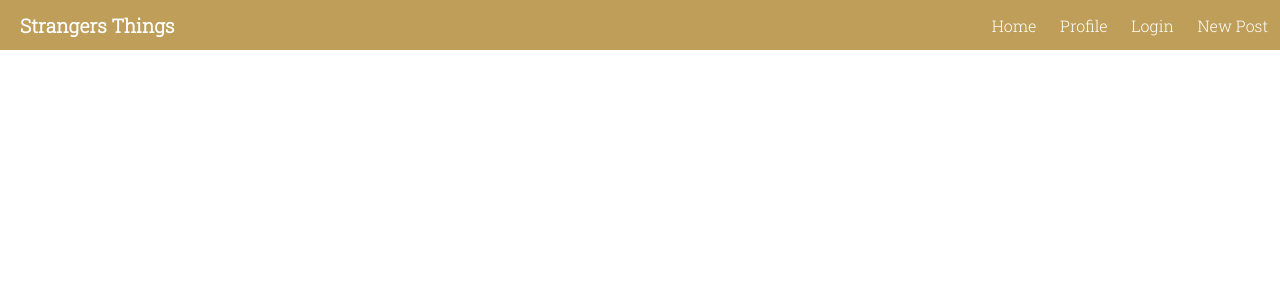
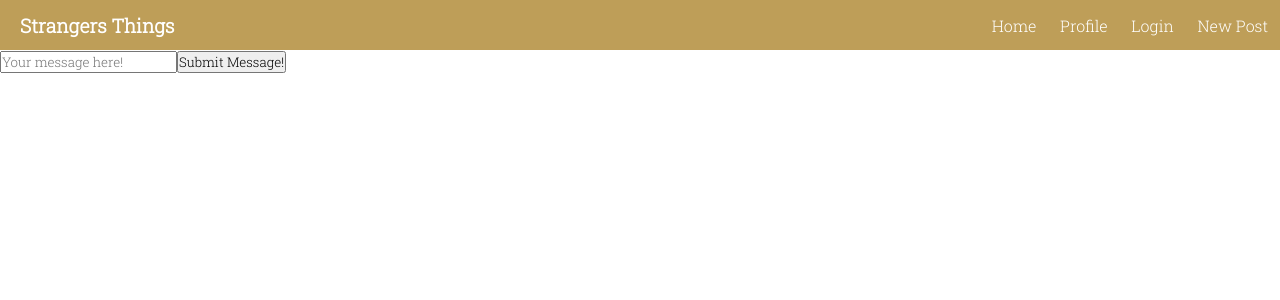
Before and after one commit to 1hazardousboi/strangers-things, a React (Create React App) app: page /Message in a window 1280 px wide. Shown: the top 300 px of the page. Built offline with nearby package versions, Linux system fonts and the light colour scheme.

Commit message:
added basics of message

```diff
--- a/src/App.js
+++ b/src/App.js
@@ -6,6 +6,7 @@ import {
   Register,
   NewPost,
   EditPost,
+  Message,
 } from "components";
 import { useState, useEffect } from "react";
 import { Routes, Route } from "react-router-dom";
@@ -64,6 +65,16 @@ export default function App() {
             />
           }
         />
+        <Route
+          path="/Message"
+          element={
+            <Message
+              token={token}
+              targetPost={targetPost}
+              setTargetPost={setTargetPost}
+            />
+          }
+        />
       </Routes>
     </>
   );
--- a/src/api/posts.js
+++ b/src/api/posts.js
@@ -62,3 +62,18 @@ export const editPost = async (token, post) => {
     }),
   });
 };
+
+export const messagePost = async (token, post, message) => {
+  const response = await fetch(`${url}/posts/${post._id}/messages`, {
+    method: "POST",
+    headers: {
+      "Content-Type": "application/json",
+      Authorization: `Bearer ${token}`,
+    },
+    body: JSON.stringify({
+      message: {
+        content: message,
+      },
+    }),
+  });
+};
--- a/src/components/Message.jsx
+++ b/src/components/Message.jsx
@@ -1,5 +1,27 @@
-import React from "react";
+import React, { useState } from "react";
+import { useNavigate } from "react-router-dom";
+import { messagePost } from "api/posts";
 
-export default function Message() {
-  return <div>Message</div>;
+export default function Message({ token, targetPost, setTargetPost }) {
+  let navigate = useNavigate();
+  const [message, setMessage] = useState("");
+  return (
+    <div>
+      <form
+        onSubmit={async (e) => {
+          e.preventDefault();
+          const result = await messagePost(token, targetPost, message);
+          setTargetPost({});
+          navigate("/Profile");
+        }}
+      >
+        <input
+          value={message}
+          onChange={(e) => setMessage(e.target.value)}
+          placeholder="Your message here!"
+        ></input>
+        <button type="submit">Submit Message!</button>
+      </form>
+    </div>
+  );
 }
--- a/src/components/Profile.jsx
+++ b/src/components/Profile.jsx
@@ -6,6 +6,7 @@ export default function Profile({ token, currentUser }) {
       <h3>Profile</h3>
       <h4>User: {currentUser}</h4>
       <h4>Token: {token}</h4>
+      <div>Messages:</div>
     </div>
   );
 }
--- a/src/components/SinglePost.jsx
+++ b/src/components/SinglePost.jsx
@@ -1,5 +1,5 @@
 import React from "react";
-import { deletePost } from "api/posts";
+import { deletePost, messagePost } from "api/posts";
 import { useNavigate } from "react-router-dom";
 
 export default function SinglePost({ token, post, setTargetPost }) {
@@ -48,7 +48,14 @@ export default function SinglePost({ token, post, setTargetPost }) {
           </div>
         ) : (
           <div className="postFunctions">
-            <button>Message This Seller!</button>
+            <button
+              onClick={() => {
+                setTargetPost(post);
+                navigate("/Message");
+              }}
+            >
+              Message This Seller!
+            </button>
           </div>
         )}
       </div>
```
